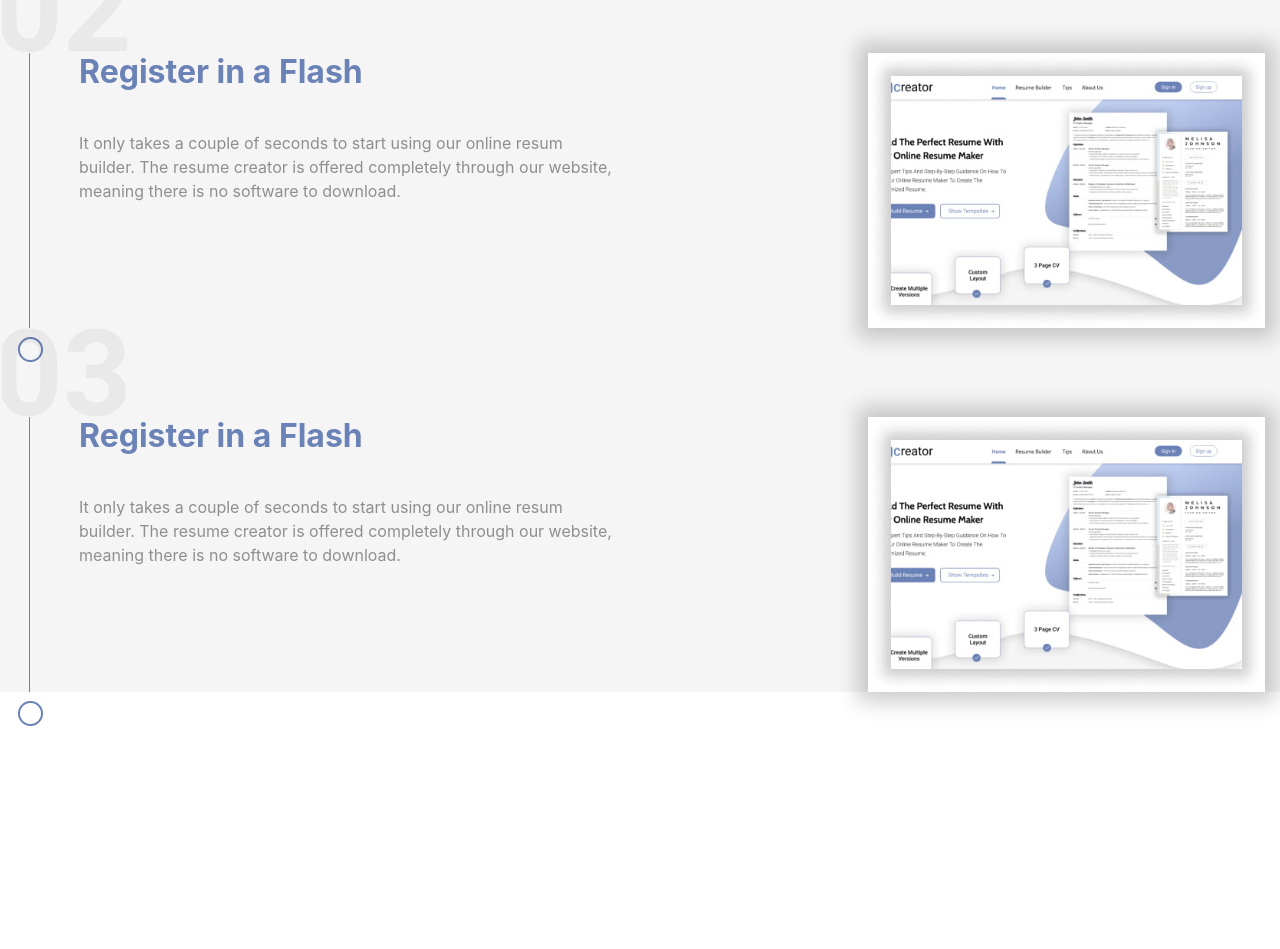
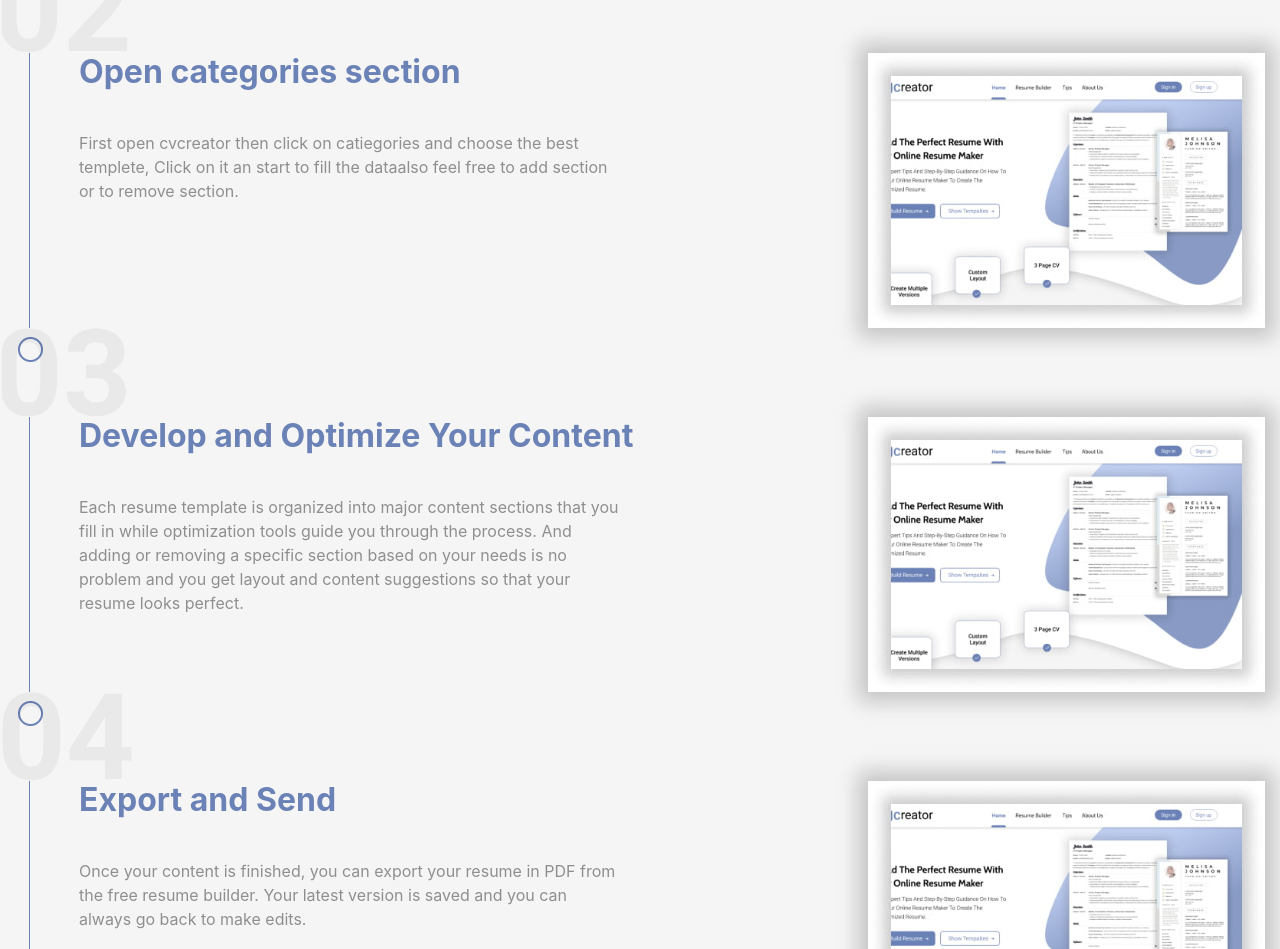
Before and after one commit to sohaila-mohamed/CV-Creator-ClientSide, a React (Create React App) app: page / in a window 1280 px wide. Shown: the part 1383-2332 px from the top of the page. Before the commit the page ends 2115 px from the top, so only its background shows below. Built offline with nearby package versions, Linux system fonts and the light colour scheme.

Commit message:
separating text from structure

```diff
--- a/src/components/Home/Home.jsx
+++ b/src/components/Home/Home.jsx
@@ -9,15 +9,20 @@ import descImg_1 from '../../images/description/description-img1.png';
 import number_01 from '../../images/description/01.png';
 import number_02 from '../../images/description/02.svg';
 import number_03 from '../../images/description/03.svg';
+import number_04 from '../../images/description/04.svg';
+import './description';
+import { registration_head, registration_text, categories_text, categories_head, content_head, content_text, export_head, export_text } from "./description";
 
 function Home() {
-  var description_items=[{image:number_01,title:" Register in a Flash",text:` It only takes a couple of seconds to start using our online resum builder.
-  The resume creator is offered completely through our website, meaning
-  there is no software to download.`},{image:number_02,title:"Register in a Flash",text:` It only takes a couple of seconds to start using our online resum builder.
-  The resume creator is offered completely through our website, meaning
-  there is no software to download.`},{image:number_03,title:"Register in a Flash",text:` It only takes a couple of seconds to start using our online resum builder.
-  The resume creator is offered completely through our website, meaning
-  there is no software to download.`}];
+
+  var description_items = [
+  { image: number_01, title: registration_head, text: registration_text },
+  { image: number_02, title: categories_head, text: categories_text },
+  { image: number_03, title: content_head, text: content_text },
+  { image: number_04, title: export_head, text: export_text },
+  ];
+
+
   return (
     <Fragment>
       <div className="card position-relative border-0 mb-3">
@@ -67,6 +72,9 @@ function Home() {
           </div>
         </div>
       </div>
+
+
+
       <div className="home-desc-section">
         <Container className="p-0 home-desc-container">
           <div className="row m-0">
@@ -75,12 +83,12 @@ function Home() {
             </div>
           </div>
           {
-description_items.map((item)=>(
+            description_items.map((item) => (
 
               <div >
                 <div className="row m-0 p-0">
                   <div className="col-12  m-0 position-relative  ">
-      <img src={item.image} className="home-desc-numbers "/>
+                    <img src={item.image} className="home-desc-numbers " />
                   </div>
                 </div>
                 <div className="row m-0 home-desc-line position-relative">
@@ -105,39 +113,6 @@ description_items.map((item)=>(
           }
         </Container>
       </div>
-
-
-      {/* <div className="home-desc-section">
-        <Container className="p-0 home-desc-container">
-          <div className="row m-0">
-            <div className="col-8 ml-1 ml-sm-0 d-flex">
-              <span className="home-desc-header">How to make a resume?</span>
-            </div>
-          </div>
-          <div className="row m-0 p-0">
-            <div className="col-12  m-0 position-relative ">
-              <img src={number_01} className="home-desc-numbers "/>
-            </div>
-          </div>
-          <div className="row m-0 home-desc-line position-relative">
-            <div className="col-lg-8 col-md-8 col-sm-8 col-12 home-desc-sideText ">
-              <h1 >
-                Register in a Flash
-            </h1>
-              <span>
-                It only takes a couple of seconds to start using our online resum builder.
-    The resume creator is offered completely through our website, meaning
-     there is no software to download.
-            </span>
-
-            </div>
-            <div className="col-lg-4 col-md-4 col-sm-4 col-8 offset-2 offset-lg-0 offset-md-0  offset-sm-0 d-flex">
-              <img src={descImg_1} className="home-desc-sideImg align-self-end"></img>
-
-            </div>
-          </div>
-        </Container>
-      </div> */}
     </Fragment>
   );
 }
--- /dev/null
+++ b/src/components/Home/description.js
@@ -0,0 +1,34 @@
+const registration_head = " registration_text"
+const registration_text = `It only takes a couple of seconds to start using our online resum builder.
+The resume creator is offered completely through our website, meaning
+ there is no software to download.`
+
+
+const categories_head = `Open categories section`;
+const categories_text = `First open cvcreator then click on catiegories and choose the best templete,
+Click on it an start to fill the dataalso feel free to add section or to remove
+section.`
+
+const content_head = "Develop and Optimize Your Content";
+const content_text = `Each resume template is organized into major content sections
+that you fill in while optimization tools guide you through the
+process. And adding or removing a specific section based on
+your needs is no problem and you get layout and content
+suggestions so that your resume looks perfect.`;
+
+const export_head = `Export and Send`;
+const export_text = `Once your content is finished, you can export your resume in PDF from
+the free resume builder. Your latest version is saved and you can
+always go back to make edits.`;
+
+export {
+    registration_head,
+    registration_text,
+    categories_head,
+    categories_text,
+    content_head,
+    content_text,
+    export_head,
+    export_text
+
+}
```
Also changed, not shown: src/images/description/04.svg (added). Lines whose indentation alone changed are shown as unchanged.
